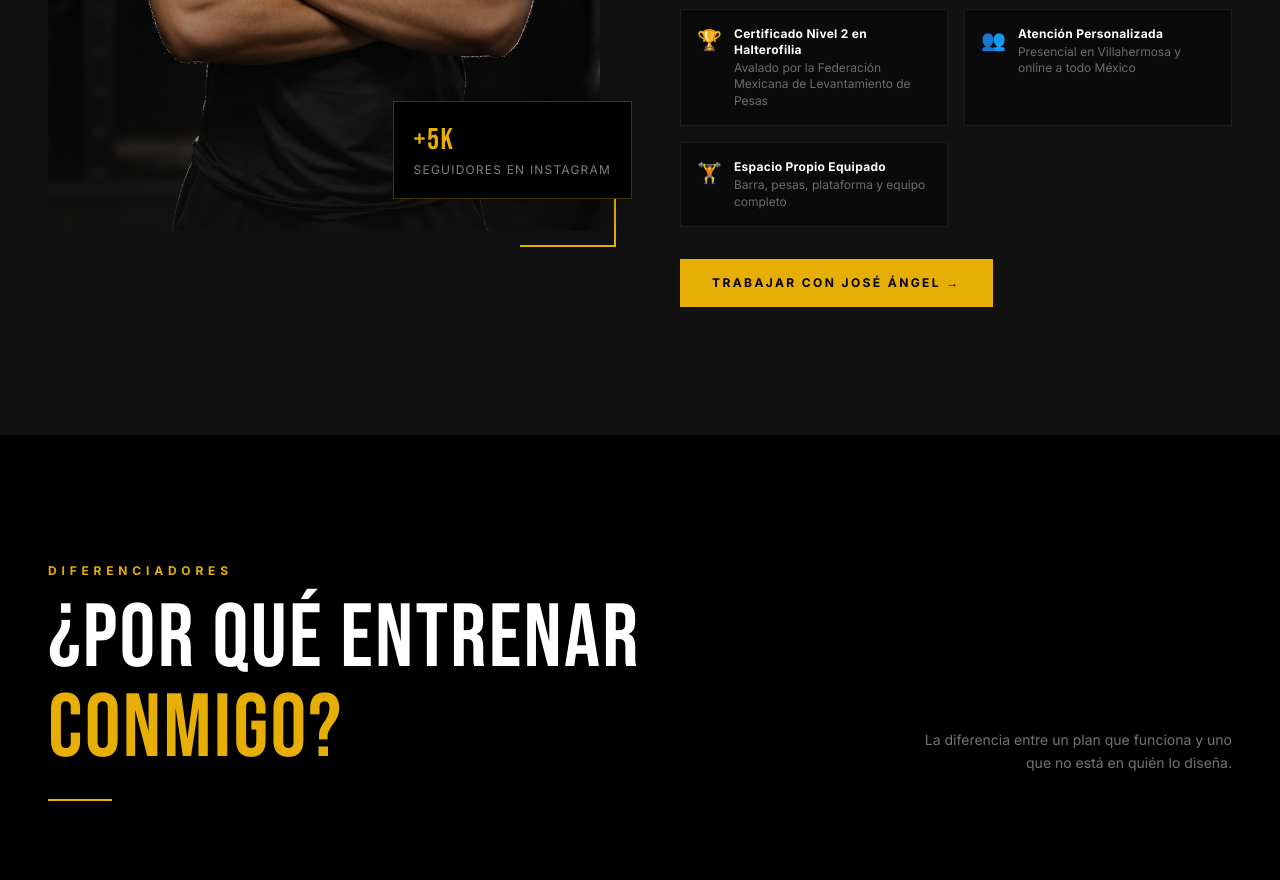
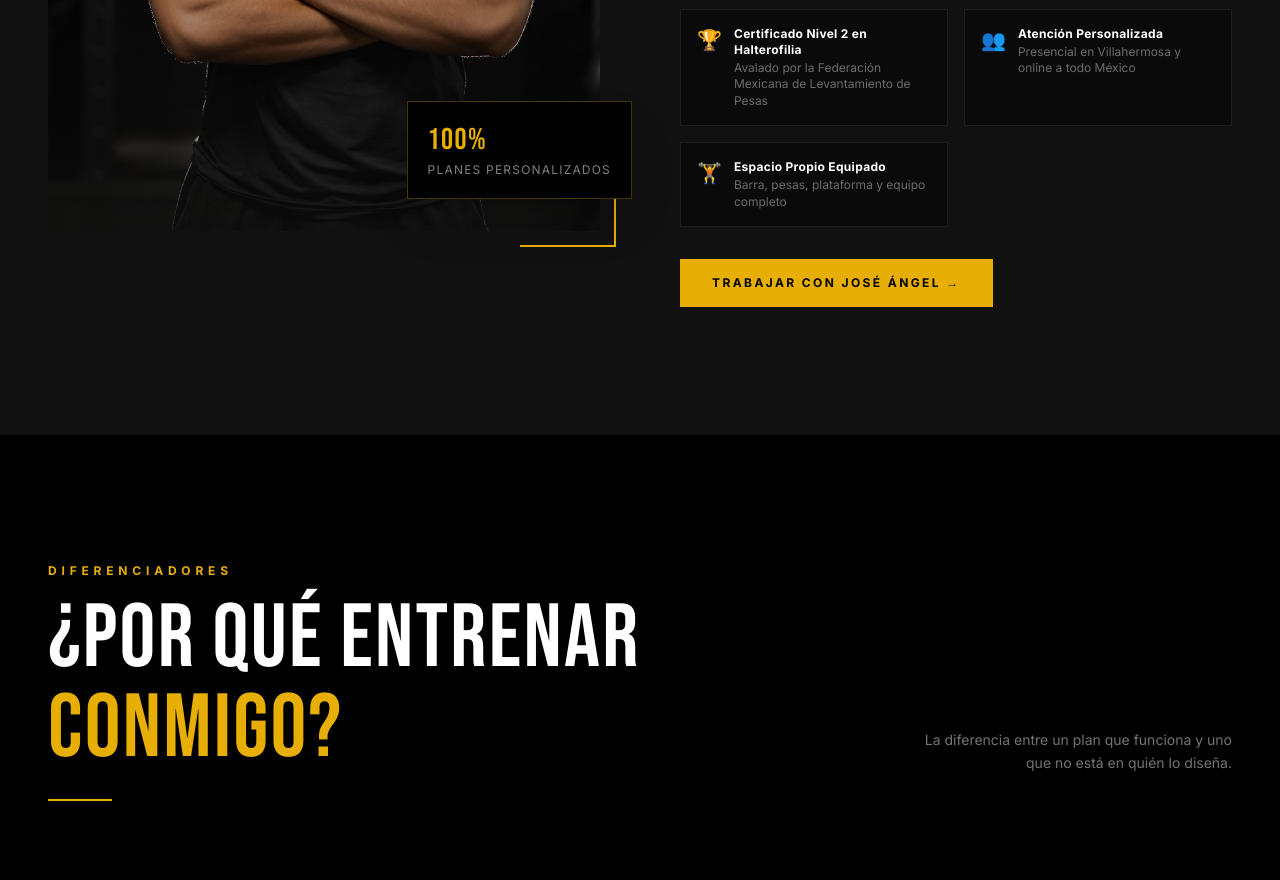
Before and after one commit to DorisMaltes/jose-angel-training, a Next.js app: page / in a window 1280 px wide. Shown: the part 3720-4600 px from the top of the page. Built offline with nearby package versions, Linux system fonts and the light colour scheme.

Commit message:
auto: update About.tsx

```diff
--- a/components/About.tsx
+++ b/components/About.tsx
@@ -67,8 +67,8 @@ export default function About() {
 
             {/* Floating stat card */}
             <div className="absolute bottom-8 -right-4 lg:-right-8 bg-black border border-[#E7AE06]/30 p-5 shadow-2xl z-20">
-              <p className="text-[#E7AE06] text-3xl font-display tracking-wider">+5K</p>
-              <p className="text-white/50 text-xs tracking-widest uppercase mt-1">Seguidores en Instagram</p>
+              <p className="text-[#E7AE06] text-3xl font-display tracking-wider">100%</p>
+              <p className="text-white/50 text-xs tracking-widest uppercase mt-1">Planes Personalizados</p>
             </div>
           </div>
 
```
